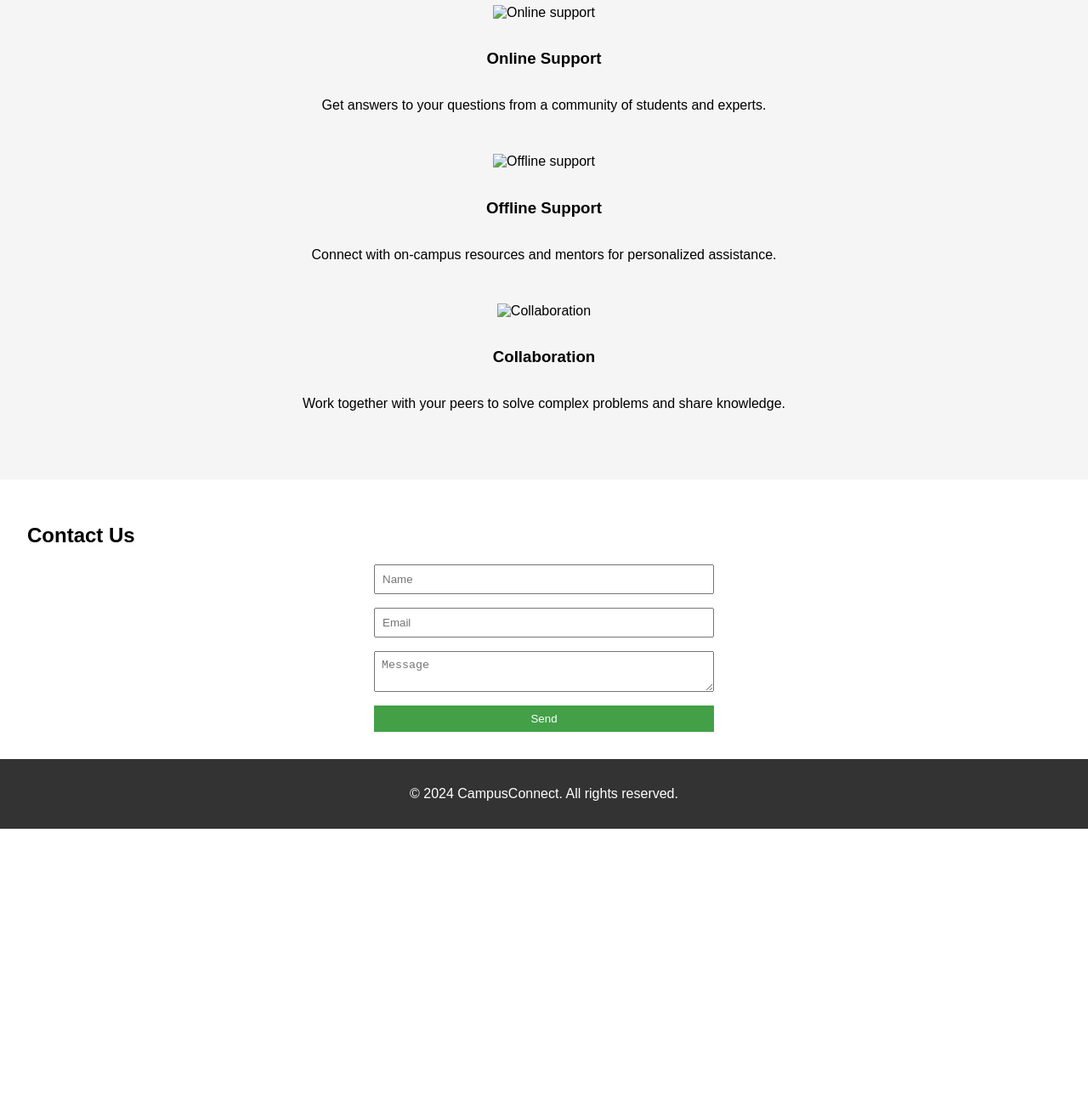
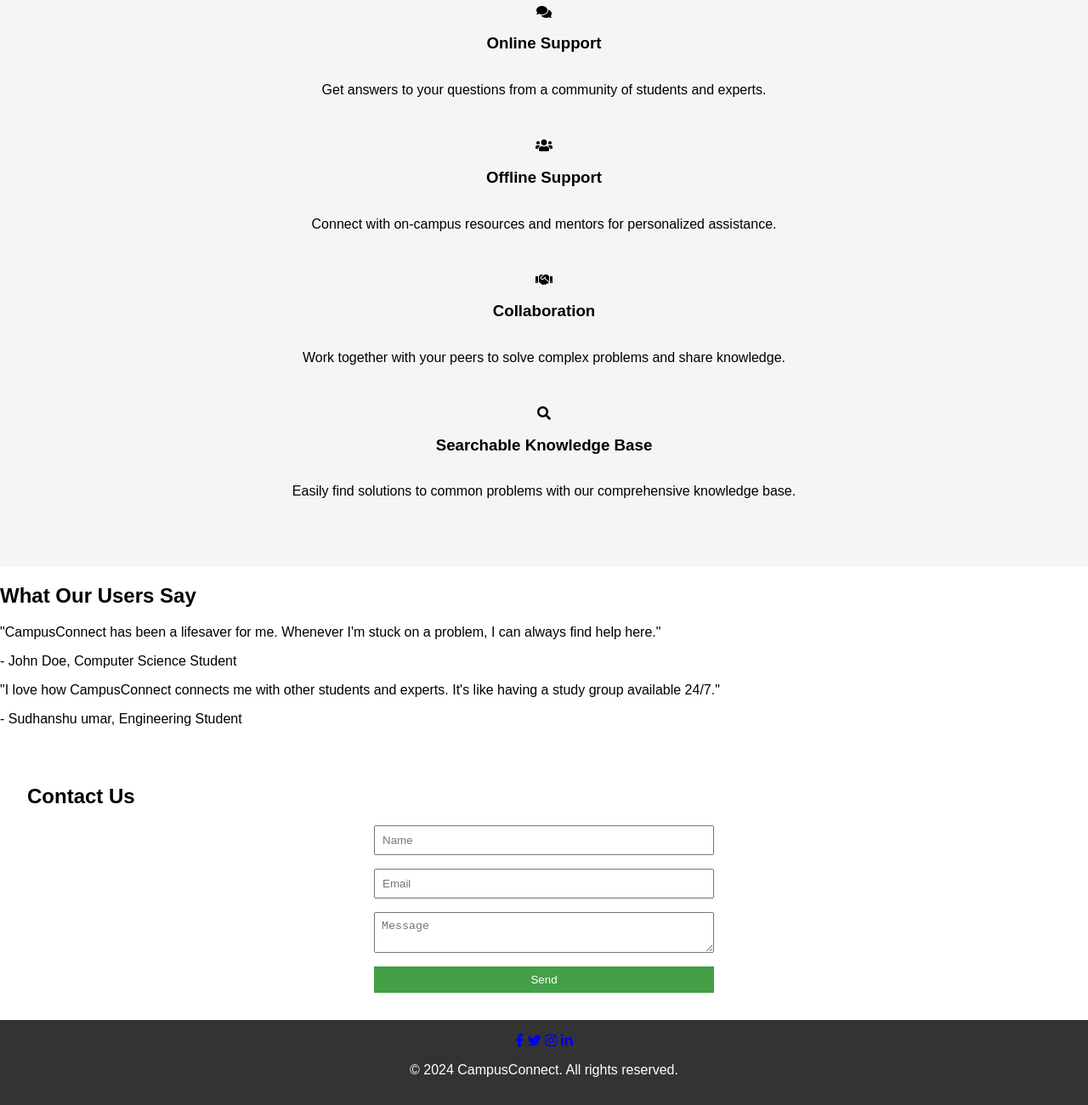
Before and after one commit to Sudhaanshuu/Code-Help, a plain HTML site: page index.html in a window 1280 px wide. Shown: the part 376-1676 px from the top of the page at 85% size. Before the commit the page ends 1351 px from the top, so only its background shows below. Drawn offline with Linux system fonts and the light colour scheme.

Commit message:
Add Testimonial and also make features in card form

```diff
--- a/index.html
+++ b/index.html
@@ -4,8 +4,9 @@
 <head>
     <meta charset="UTF-8">
     <meta name="viewport" content="width=device-width, initial-scale=1.0">
-    <title>CampusConnect - Student Problem Solver</title>
+    <title>Campus Connect - Student Problem Solver</title>
     <link rel="stylesheet" href="styles.css">
+    <link rel="stylesheet" href="https://cdnjs.cloudflare.com/ajax/libs/font-awesome/5.15.3/css/all.min.css">
 </head>
 
 <body>
@@ -15,6 +16,7 @@
             <ul>
                 <li><a href="#home">Home</a></li>
                 <li><a href="#features">Features</a></li>
+                <li><a href="#testimonials">Testimonials</a></li>
                 <li><a href="#contact">Contact</a></li>
             </ul>
         </nav>
@@ -34,35 +36,62 @@
 
         <section id="features" class="features">
             <h2>Features</h2>
+            <div class="feature-grid">
                 <div class="feature">
-                <img src="online-support.jpg" alt="Online support">
+                    <i class="fas fa-comments"></i>
                     <h3>Online Support</h3>
                     <p>Get answers to your questions from a community of students and experts.</p>
                 </div>
                 <div class="feature">
-                <img src="offline-support.jpg" alt="Offline support">
+                    <i class="fas fa-users"></i>
                     <h3>Offline Support</h3>
                     <p>Connect with on-campus resources and mentors for personalized assistance.</p>
                 </div>
                 <div class="feature">
-                <img src="collaboration.jpg" alt="Collaboration">
+                    <i class="fas fa-handshake"></i>
                     <h3>Collaboration</h3>
                     <p>Work together with your peers to solve complex problems and share knowledge.</p>
+                </div>
+                <div class="feature">
+                    <i class="fas fa-search"></i>
+                    <h3>Searchable Knowledge Base</h3>
+                    <p>Easily find solutions to common problems with our comprehensive knowledge base.</p>
+                </div>
+            </div>
+        </section>
+
+        <section id="testimonials" class="testimonials">
+            <h2>What Our Users Say</h2>
+            <div class="testimonial-slider">
+                <div class="testimonial">
+                    <p>"CampusConnect has been a lifesaver for me. Whenever I'm stuck on a problem, I can always find help here."</p>
+                    <p class="testimonial-author">- John Doe, Computer Science Student</p>
+                </div>
+                <div class="testimonial">
+                    <p>"I love how CampusConnect connects me with other students and experts. It's like having a study group available 24/7."</p>
+                    <p class="testimonial-author">- Sudhanshu umar, Engineering Student</p>
+                </div>
             </div>
         </section>
 
         <section id="contact" class="contact">
             <h2>Contact Us</h2>
             <form>
-                <input type="text" placeholder="Name">
-                <input type="email" placeholder="Email">
-                <textarea placeholder="Message"></textarea>
+                <input type="text" placeholder="Name" required>
+                <input type="email" placeholder="Email" required>
+                <textarea placeholder="Message" required></textarea>
                 <button type="submit">Send</button>
             </form>
         </section>
     </main>
 
     <footer>
+        <div class="social-media">
+            <a href="#"><i class="fab fa-facebook-f"></i></a>
+            <a href="#"><i class="fab fa-twitter"></i></a>
+            <a href="#"><i class="fab fa-instagram"></i></a>
+            <a href="#"><i class="fab fa-linkedin-in"></i></a>
+        </div>
         <p>&copy; 2024 CampusConnect. All rights reserved.</p>
     </footer>
 
```
Lines whose indentation alone changed are shown as unchanged.
